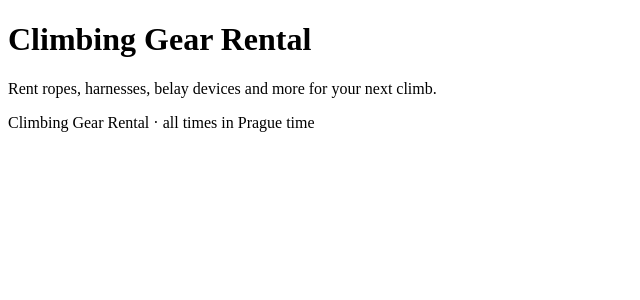
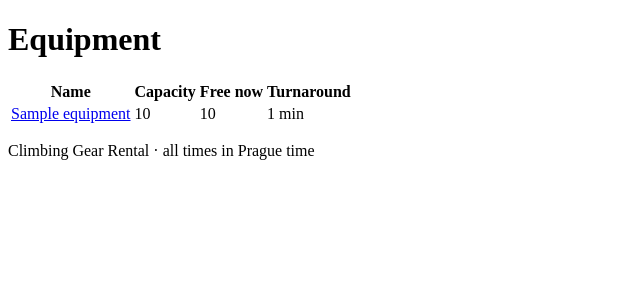
Before and after one commit to simonkana/climbing_gear_rental, a Rails app: page / in a window 1280 px wide. Shown: the part 62-362 px from the top of the page, without its empty margins (0-640 px from the left). Run offline with Rails 7, Linux system fonts and the light colour scheme; tables that the repository leaves empty hold one stand-in row (values such as "Sample post"); some libraries are stand-ins or nearby versions.

Commit message:
feat: add equipment index and detail pages
Co-Authored-By: Claude Opus 5.5 <noreply@anthropic.com>

```diff
--- /dev/null
+++ b/app/controllers/equipment_controller.rb
@@ -0,0 +1,15 @@
+class EquipmentController < ApplicationController
+  def index
+    @equipment = Equipment.order(:name)
+  end
+
+  def show
+    @equipment = Equipment.find_by!(public_id: params.expect(:id))
+    reservations = @equipment.reservations
+    # Active and not yet finished (includes reservations in progress).
+    @upcoming = reservations.active
+      .where(Reservation.arel_table[:end_date].gt(Time.current))
+      .order(:start_date)
+    @past = reservations.where.not(id: @upcoming).order(start_date: :desc)
+  end
+end
--- a/app/controllers/home_controller.rb
+++ /dev/null
@@ -1,5 +0,0 @@
-# Temporary placeholder for the root page; removed in Phase 7.
-class HomeController < ApplicationController
-  def index
-  end
-end
--- a/app/models/equipment.rb
+++ b/app/models/equipment.rb
@@ -6,4 +6,15 @@ class Equipment < ApplicationRecord
   validates :name, presence: true, length: { maximum: 120 }
   validates :capacity, numericality: { only_integer: true, in: 1..100 }
   validates :turnaround_minutes, numericality: { only_integer: true, in: 0..1440 }
+
+  # Units not blocked at a single instant (display only; bookings are checked
+  # in ReservationBooking). A reservation blocks [start_date, end_date + turnaround).
+  def units_free_at(time = Time.current)
+    in_use = reservations.active
+      .where(start_date: ..time)
+      .where(Reservation.arel_table[:end_date].gt(time - turnaround_minutes.minutes))
+      .count
+
+    [ capacity - in_use, 0 ].max
+  end
 end
--- a/app/models/reservation.rb
+++ b/app/models/reservation.rb
@@ -24,6 +24,11 @@ class Reservation < ApplicationRecord
   validate :start_in_future, if: -> { new_record? || (will_save_change_to_start_date? && !started?) }
   validate :editable, on: :update
   validate :start_unchanged_once_started, on: :update
+
+  # End of the blocked interval: the unit is unavailable until inspection is done.
+  def blocked_until
+    end_date + equipment.turnaround_minutes.minutes
+  end
 
   # Based on the persisted values, so edits in progress don't change the answer.
   def started?
--- /dev/null
+++ b/app/views/equipment/index.html.erb
@@ -0,0 +1,30 @@
+<% content_for :title, "Equipment · Climbing Gear Rental" %>
+
+<h1>Equipment</h1>
+
+<% if @equipment.any? %>
+  <div class="table-wrapper">
+    <table>
+      <thead>
+        <tr>
+          <th scope="col">Name</th>
+          <th scope="col">Capacity</th>
+          <th scope="col">Free now</th>
+          <th scope="col">Turnaround</th>
+        </tr>
+      </thead>
+      <tbody>
+        <% @equipment.each do |item| %>
+          <tr id="equipment_<%= item.public_id %>">
+            <td><%= link_to item.name, equipment_path(item) %></td>
+            <td class="capacity"><%= item.capacity %></td>
+            <td class="free-now"><%= item.units_free_at %></td>
+            <td><%= item.turnaround_minutes %> min</td>
+          </tr>
+        <% end %>
+      </tbody>
+    </table>
+  </div>
+<% else %>
+  <p>No equipment yet.</p>
+<% end %>
--- a/app/views/home/index.html.erb
+++ /dev/null
@@ -1,2 +0,0 @@
-<h1>Climbing Gear Rental</h1>
-<p>Rent ropes, harnesses, belay devices and more for your next climb.</p>
--- a/app/views/layouts/application.html.erb
+++ b/app/views/layouts/application.html.erb
@@ -29,7 +29,7 @@
     <header class="site-header">
       <%= link_to "Climbing Gear Rental", root_path, class: "site-logo" %>
       <nav aria-label="Main">
-        <%= link_to "Equipment", root_path %>
+        <%= link_to "Equipment", equipment_index_path %>
       </nav>
     </header>
 
--- a/config/routes.rb
+++ b/config/routes.rb
@@ -9,6 +9,7 @@ Rails.application.routes.draw do
   # get "manifest" => "rails/pwa#manifest", as: :pwa_manifest
   # get "service-worker" => "rails/pwa#service_worker", as: :pwa_service_worker
 
-  # Temporary placeholder; moves to equipment#index in Phase 7.
-  root "home#index"
+  root "equipment#index"
+
+  resources :equipment, only: %i[index show]
 end
```
Also changed, not shown: app/views/equipment/show.html.erb (added, +69 -0 lines), test/controllers/equipment_controller_test.rb (added, +69 -0 lines), test/controllers/home_controller_test.rb (deleted, +0 -20 lines), test/models/equipment_test.rb (+22 -0 lines), test/models/reservation_test.rb (+6 -0 lines).
